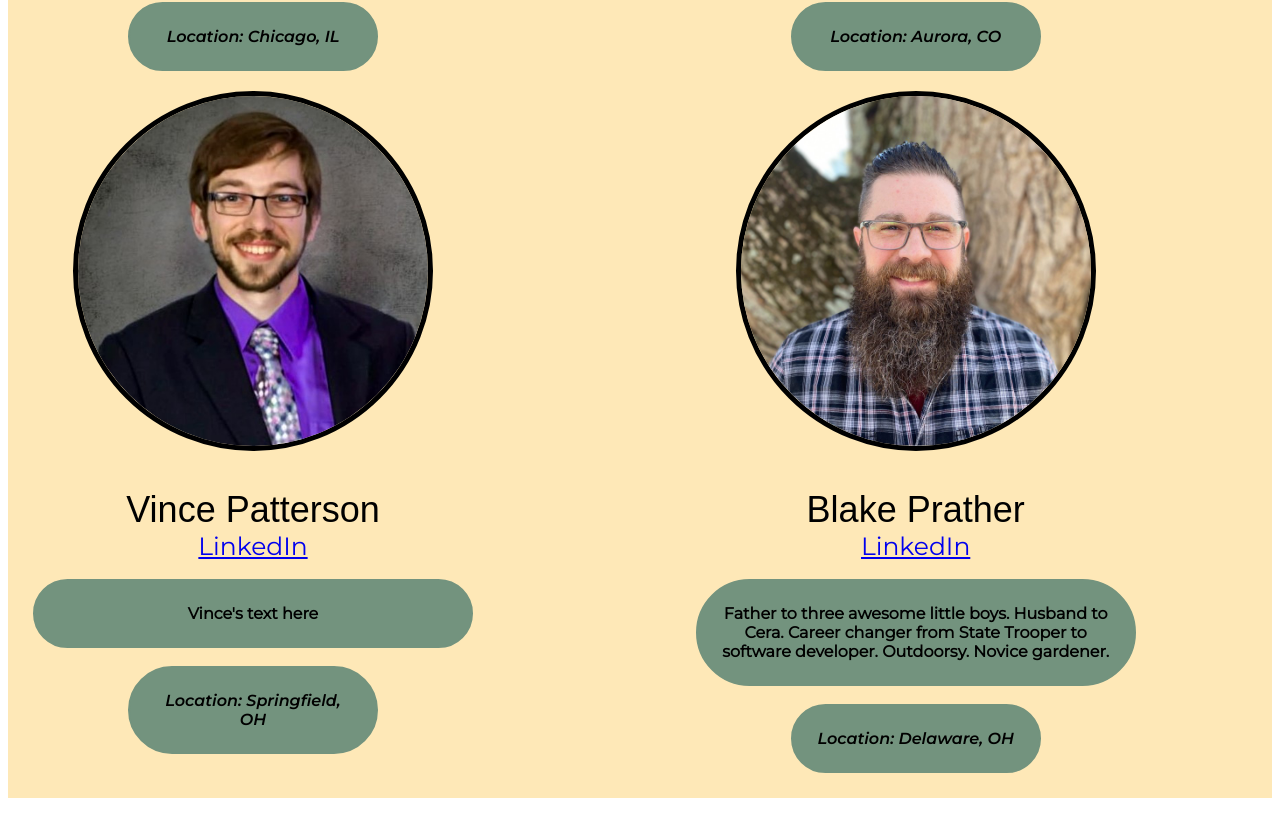
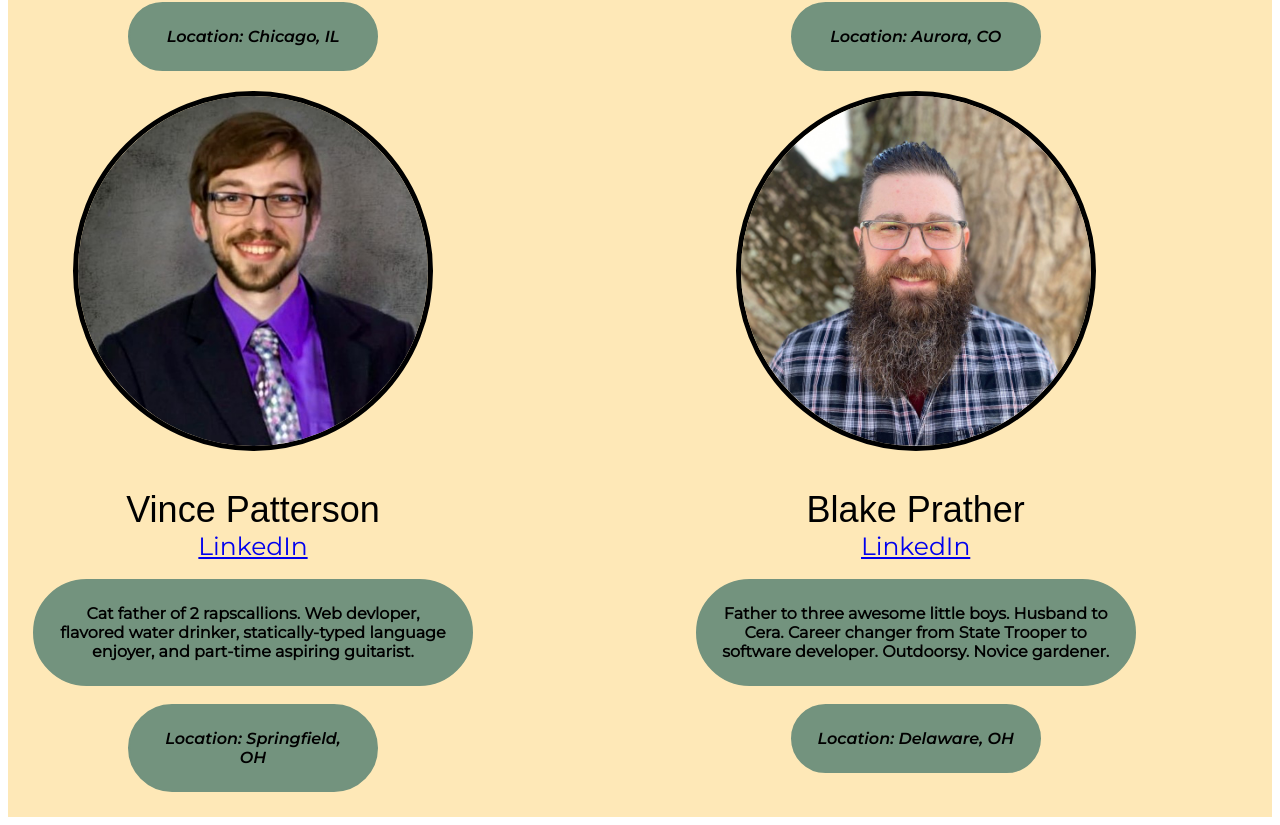
Before and after one commit to pratherb/TE-family-reading-final-capstone, a Vue app in the folder final-capstone/capstone/vue/: page /aboutus in a window 1280 px wide. Shown: the part 1001-1826 px from the top of the page. Built offline with nearby package versions, Linux system fonts and the light colour scheme; a web font is replaced by a local one.

Commit message:
Adding Vince blurb

```diff
--- a/final-capstone/capstone/vue/src/views/AboutUs.vue
+++ b/final-capstone/capstone/vue/src/views/AboutUs.vue
@@ -39,7 +39,10 @@
           >LinkedIn</a
         >
         <br />
-      <p class="about">Vince's text here</p>
+        <p class="about">
+          Cat father of 2 rapscallions. Web devloper, flavored water drinker,
+          statically-typed language enjoyer, and part-time aspiring guitarist.
+        </p>
         <br />
         <p class="location">Location: Springfield, OH</p>
       </div>
@@ -190,5 +193,4 @@ img {
   justify-content: center;
   height: 375px;
 }
-
 </style>
```
Lines whose indentation alone changed are shown as unchanged.
